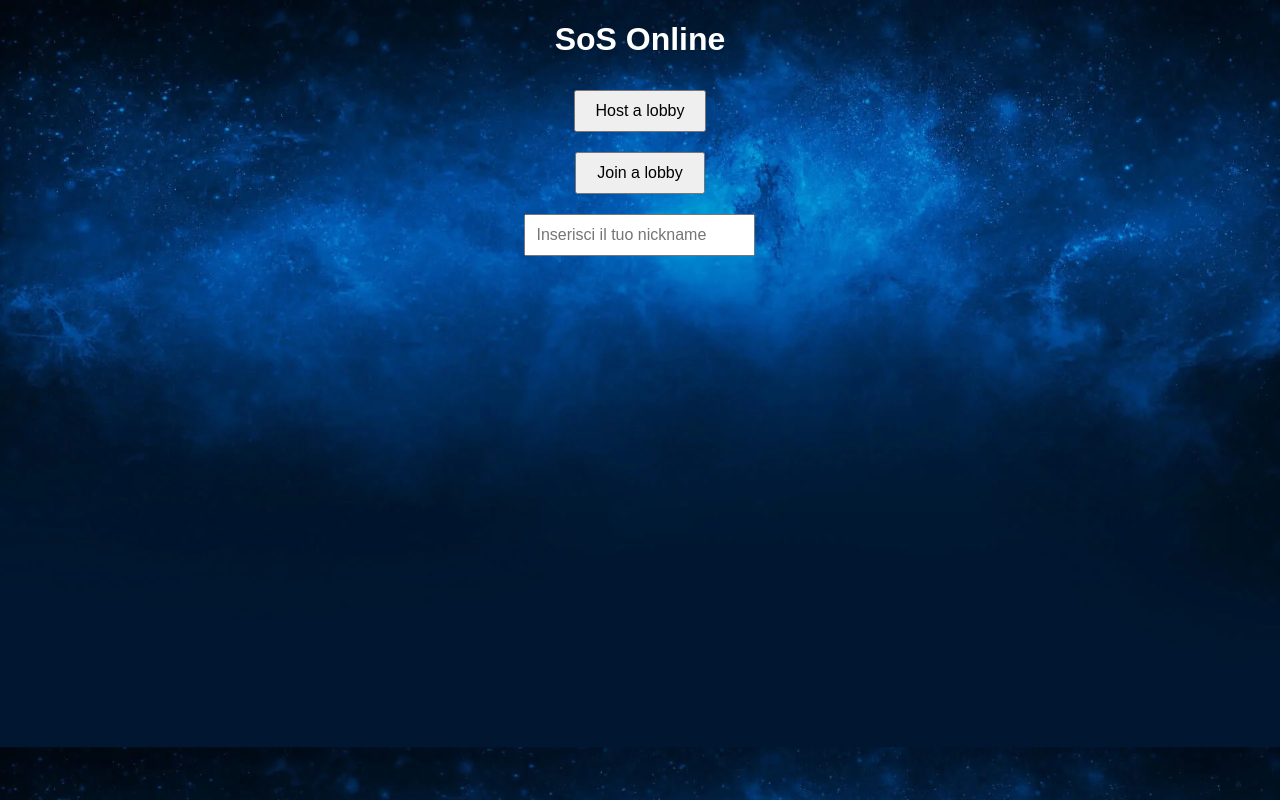
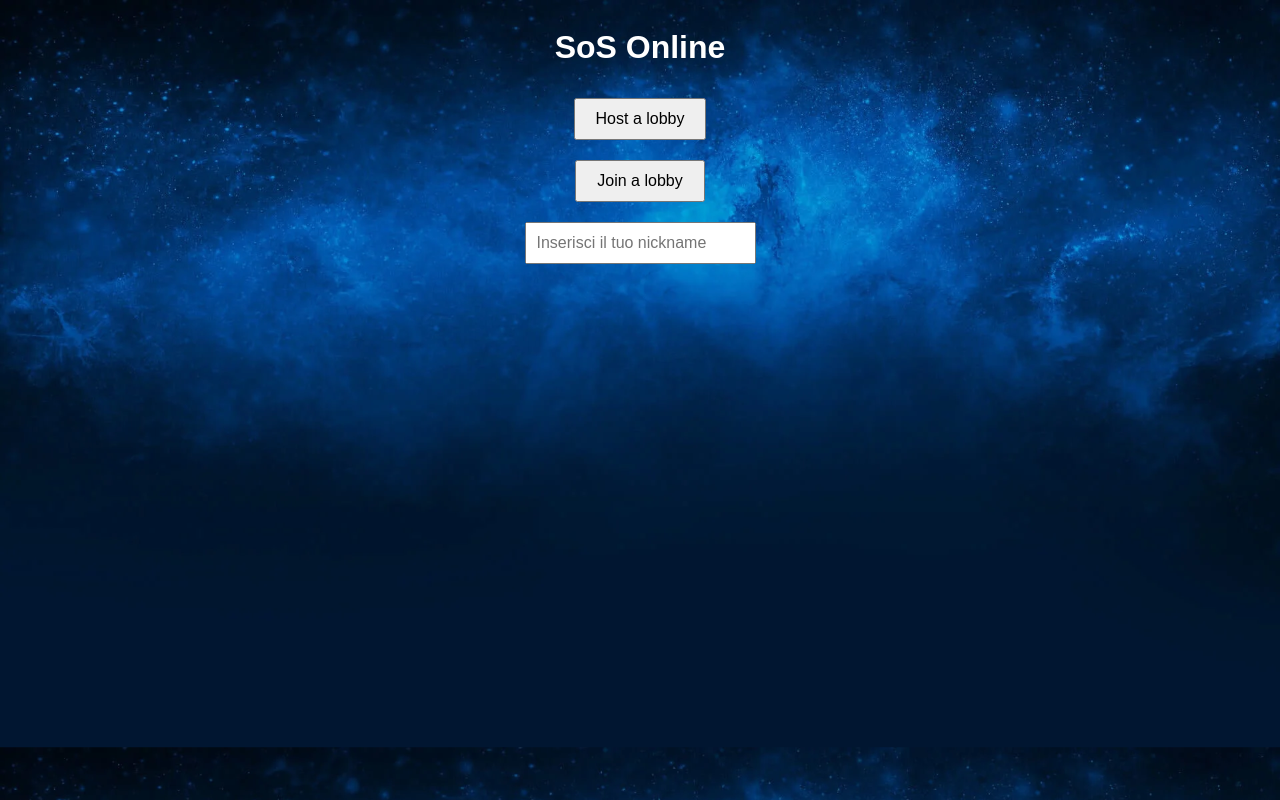
Before and after one commit to EmaTroll3r/Affiuccio, a Flask app: page /SosOnline/ in a window 1280 px wide. Run offline with Flask 3, Linux system fonts and the light colour scheme; some libraries are stand-ins or nearby versions.

Commit message:
final style.css

```diff
--- a/server/static/SosOnline/style.css
+++ b/server/static/SosOnline/style.css
@@ -30,13 +30,12 @@ body {
 
 #shakeable {
 
-  /*
   top: 0;
   left: 0;
   width: 100%;
   height: 100%;
-  */
 
+  /*
   width: 96%;
   height: 96%;
 
@@ -45,23 +44,26 @@ body {
 
   top: 0;
   left: 2%;
-
+  */
   position: absolute;
   /*overflow: hidden;*/
 }
 
-#wrapper{
+#wrapper {
+  width: 100%;
+  height: 98%;
+  position: absolute;
+  box-sizing: border-box;
   overflow: hidden;
-  padding: 0 20px;
+  /* Il resto del tuo CSS per #wrapper va qui */
 }
 
 #shakeableIndex {
-  /*
   top: 0;
   left: 0;
   width: 100%;
   height: 100%;
-  */
+  /*
   width: 96%;
   height: 96%;
 
@@ -70,7 +72,7 @@ body {
 
   top: 0;
   left: 2%;
-
+  */
   position: absolute;
   flex-direction: column;
   align-items: center;
```
Also changed, not shown: server/templates/SosOnline/game.html (indentation only).
